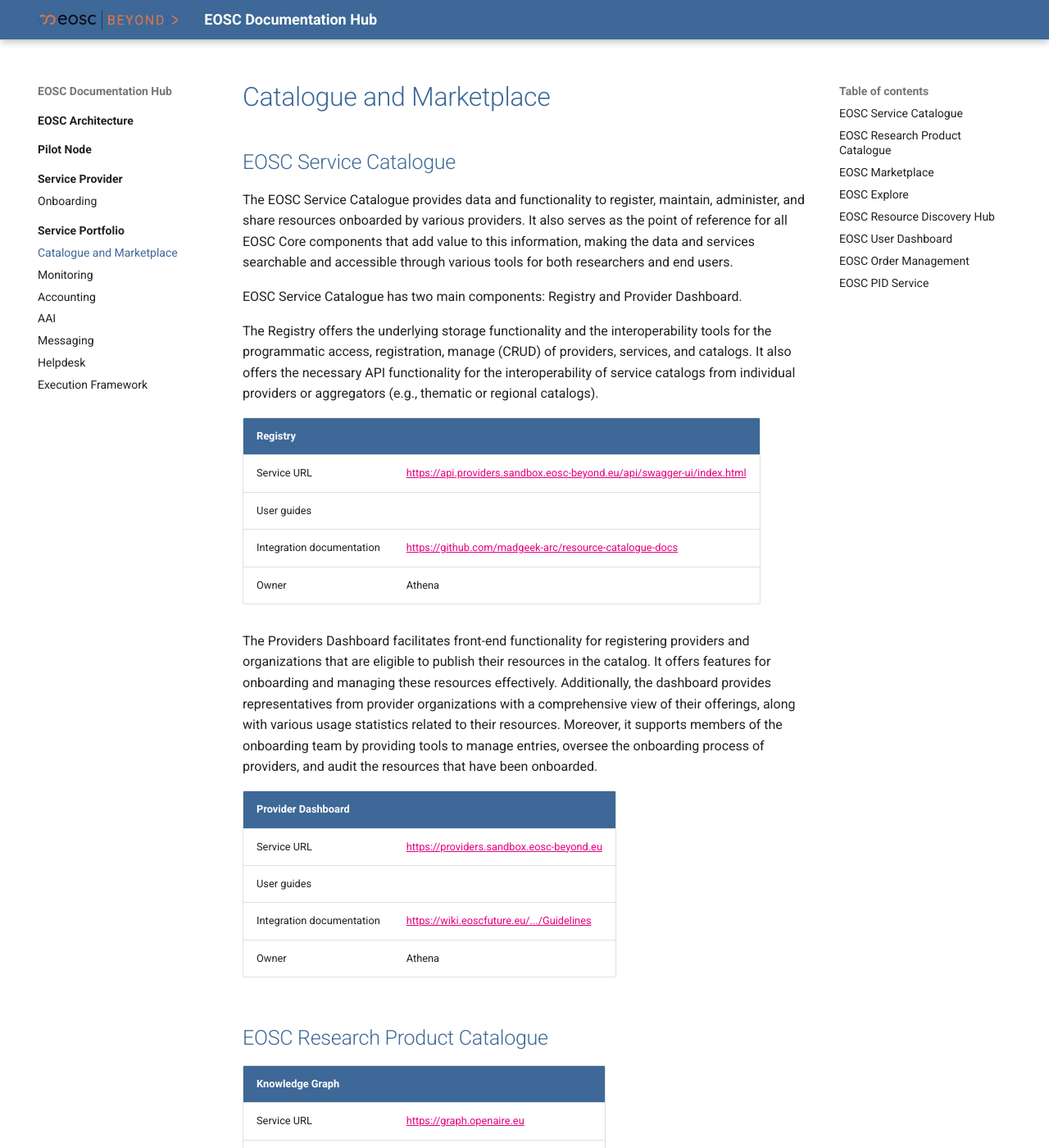
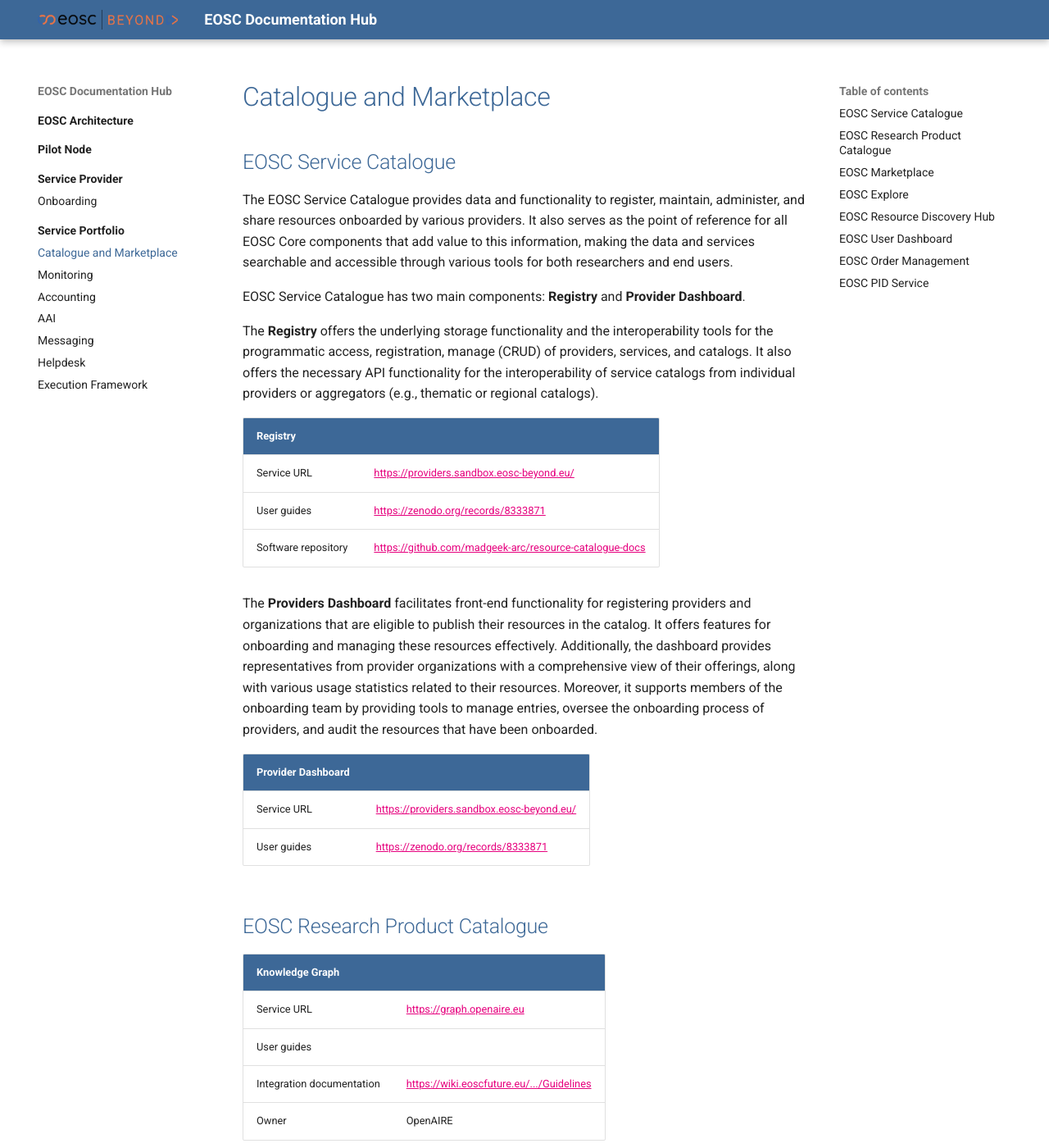
Before and after one commit to eosc-beyond-sandbox/eosc-sandbox, an MkDocs documentation site: the page built from resources/Service Portfolio/Catalogue and Marketplace/Catalogue and Marketplace.md, in a window 1280 px wide and 1400 px high. Shown: the whole window at 82% size. Built offline with MkDocs 1.6.1 and Material for MkDocs 9.7.7, drawn with Linux system fonts in a browser that asks for light colours.

Commit message:
EOSC Service Catalogue update

```diff
--- a/resources/Service Portfolio/Catalogue and Marketplace/Catalogue and Marketplace.md
+++ b/resources/Service Portfolio/Catalogue and Marketplace/Catalogue and Marketplace.md
@@ -4,25 +4,22 @@
 
 The EOSC Service Catalogue provides data and functionality to register, maintain, administer, and share resources onboarded by various providers. It also serves as the point of reference for all EOSC Core components that add value to this information, making the data and services searchable and accessible through various tools for both researchers and end users.
 
-EOSC Service Catalogue has two main components: Registry and Provider Dashboard.
+EOSC Service Catalogue has two main components: **Registry** and **Provider Dashboard**.
 
-The Registry offers the underlying storage functionality and the interoperability tools for the programmatic access, registration, manage (CRUD) of providers, services, and catalogs. It also offers the necessary API functionality for the interoperability of service catalogs from individual providers or aggregators (e.g., thematic or regional catalogs).
+The **Registry** offers the underlying storage functionality and the interoperability tools for the programmatic access, registration, manage (CRUD) of providers, services, and catalogs. It also offers the necessary API functionality for the interoperability of service catalogs from individual providers or aggregators (e.g., thematic or regional catalogs).
 
-| Registry                  |                                                                          |
-| :------------------------ | :----------------------------------------------------------------------- |
-| Service URL               | <https://api.providers.sandbox.eosc-beyond.eu/api/swagger-ui/index.html> |
-| User guides               |                                                                          |
-| Integration documentation | <https://github.com/madgeek-arc/resource-catalogue-docs>                 |
-| Owner                     | Athena                                                                   |
+| Registry            |                                                          |
+| :------------------ | :------------------------------------------------------- |
+| Service URL         | <https://providers.sandbox.eosc-beyond.eu/>              |
+| User guides         | <https://zenodo.org/records/8333871>                     |
+| Software repository | <https://github.com/madgeek-arc/resource-catalogue-docs> |
 
-The Providers Dashboard facilitates front-end functionality for registering providers and organizations that are eligible to publish their resources in the catalog. It offers features for onboarding and managing these resources effectively. Additionally, the dashboard provides representatives from provider organizations with a comprehensive view of their offerings, along with various usage statistics related to their resources. Moreover, it supports members of the onboarding team by providing tools to manage entries, oversee the onboarding process of providers, and audit the resources that have been onboarded.
+The **Providers Dashboard** facilitates front-end functionality for registering providers and organizations that are eligible to publish their resources in the catalog. It offers features for onboarding and managing these resources effectively. Additionally, the dashboard provides representatives from provider organizations with a comprehensive view of their offerings, along with various usage statistics related to their resources. Moreover, it supports members of the onboarding team by providing tools to manage entries, oversee the onboarding process of providers, and audit the resources that have been onboarded.
 
-| Provider Dashboard        |                                                                                                                                                                   |
-| :------------------------ | :---------------------------------------------------------------------------------------------------------------------------------------------------------------- |
-| Service URL               | <https://providers.sandbox.eosc-beyond.eu>                                                                                                                        |
-| User guides               |                                                                                                                                                                   |
-| Integration documentation | [https://wiki.eoscfuture.eu/.../Guidelines](https://wiki.eoscfuture.eu/display/PUBLIC/1.3+EOSC+Service+Catalogue%3A+Architecture+and+Interoperability+Guidelines) |
-| Owner                     | Athena                                                                                                                                                            |
+| Provider Dashboard |                                             |
+| :----------------- | :------------------------------------------ |
+| Service URL        | <https://providers.sandbox.eosc-beyond.eu/> |
+| User guides        | <https://zenodo.org/records/8333871>        |
 
 ## EOSC Research Product Catalogue
 
```
